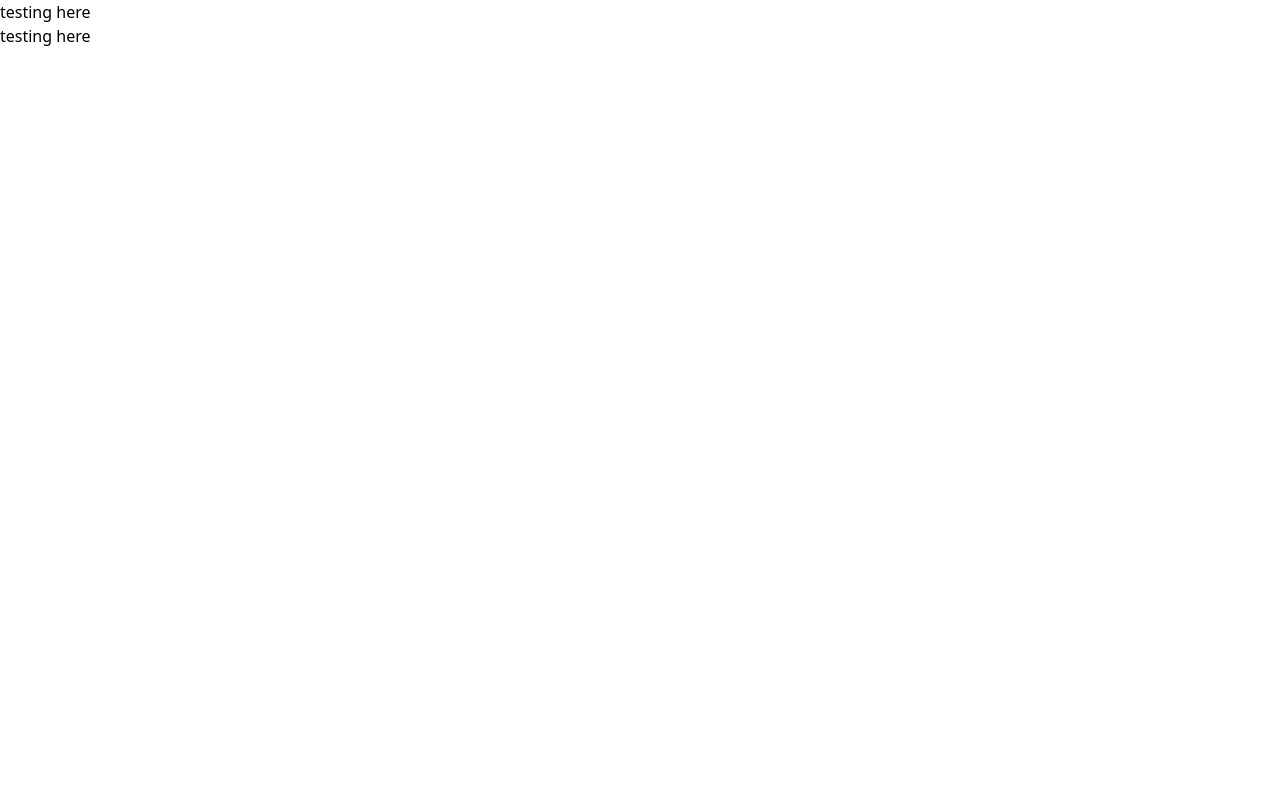
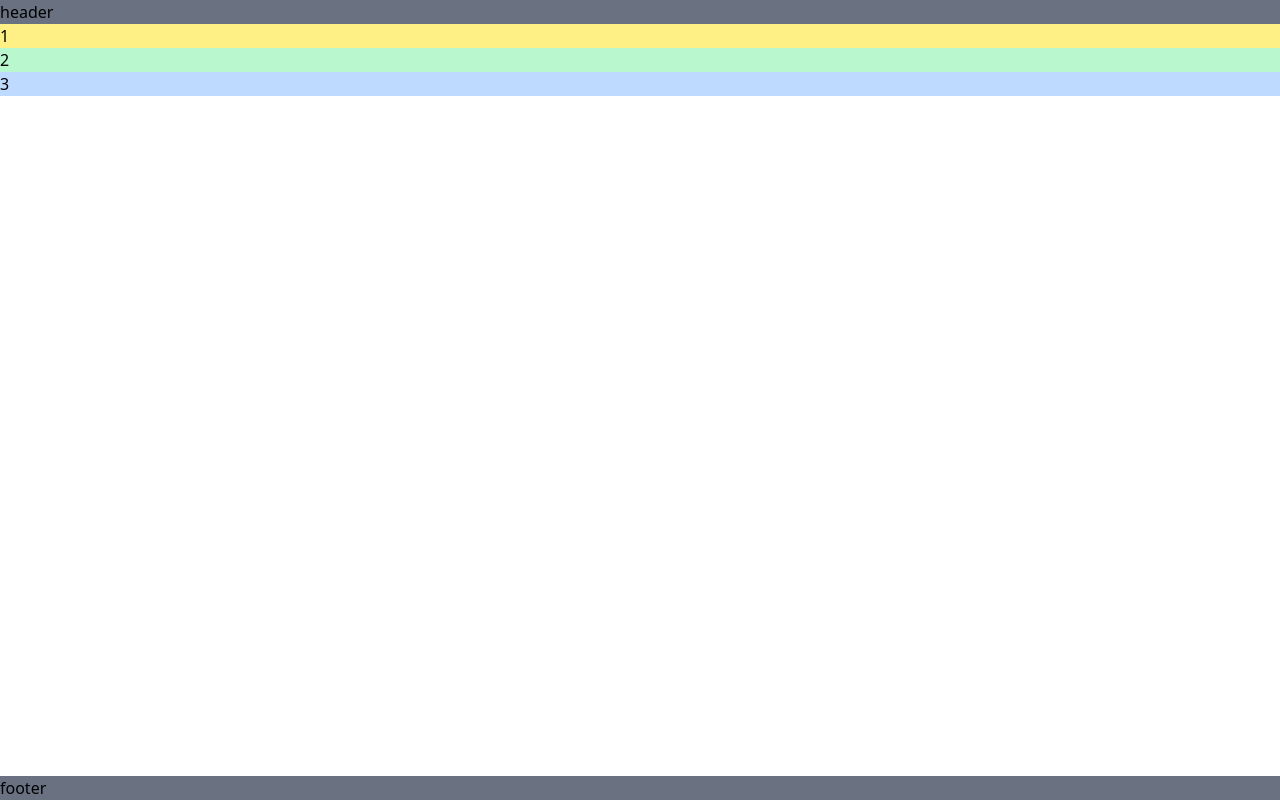
Before and after one commit to barisdemirci8/blusherai, a Next.js app: page / in a window 1280 px wide. Built offline with nearby package versions, Linux system fonts and the light colour scheme.

Commit message:
add header and footer, structure with grid

```diff
--- a/src/app/globals.css
+++ b/src/app/globals.css
@@ -28,3 +28,7 @@
   --background: #ffffff;
   --foreground: #171717;
 }
+
+nextjs-portal {
+  position: absolute;
+}
--- a/src/app/layout.tsx
+++ b/src/app/layout.tsx
@@ -1,6 +1,9 @@
 import type { Metadata } from "next";
 import "./globals.css";
 import { geistMono, geistSans } from "@/lib/fonts";
+import Header from "@/components/header/header";
+import Footer from "@/components/footer/footer";
+
 export const metadata: Metadata = {
   title: "blusherai",
   description: "edit images",
@@ -15,9 +18,11 @@ export default function RootLayout({
     <html lang="en">
       <body
         suppressHydrationWarning
-        className={`${geistSans.variable} ${geistMono.variable}`}
+        className={`${geistSans.variable} ${geistMono.variable} grid grid-rows-[auto_1fr_auto] min-h-screen`}
       >
+            <Header />
         {children}
+            <Footer />
       </body>
     </html>
   );
--- a/src/app/page.tsx
+++ b/src/app/page.tsx
@@ -1,8 +1,9 @@
 export default function Home() {
   return (
     <main className="">
-      <p className="">testing here</p>
-      <p className="font-display">testing here</p>
+        <div className="bg-yellow-200">1</div>
+        <div className="bg-green-200">2</div>
+        <div className="bg-blue-200">3</div>
     </main>
   );
 }
--- /dev/null
+++ b/src/components/footer/footer.tsx
@@ -0,0 +1,9 @@
+
+export default function Footer() {
+
+    return(
+        <footer className="bg-gray-500">
+            <p>footer</p>
+        </footer>
+    );
+}
--- /dev/null
+++ b/src/components/header/header.tsx
@@ -0,0 +1,9 @@
+
+export default function Header() {
+
+    return(
+        <header className="bg-gray-500">
+            <p>header</p>
+        </header>
+    );
+}
```
